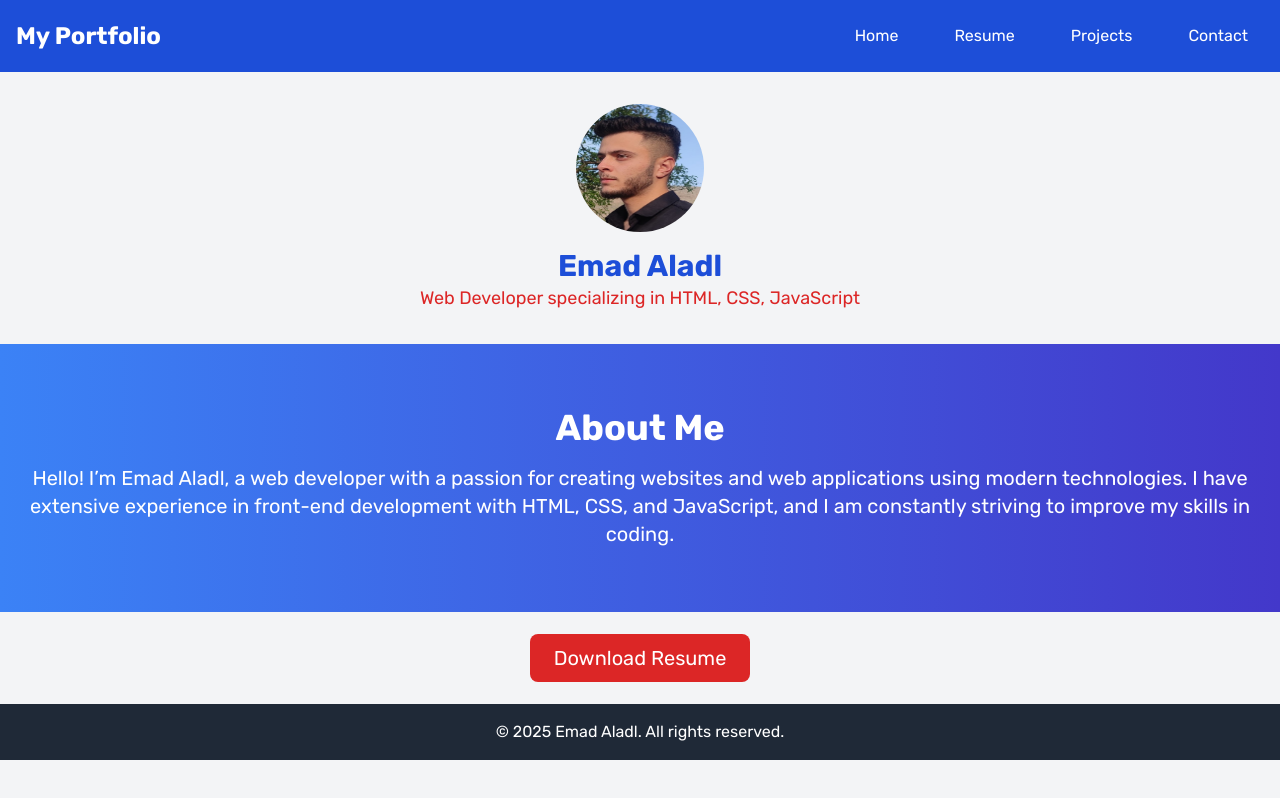
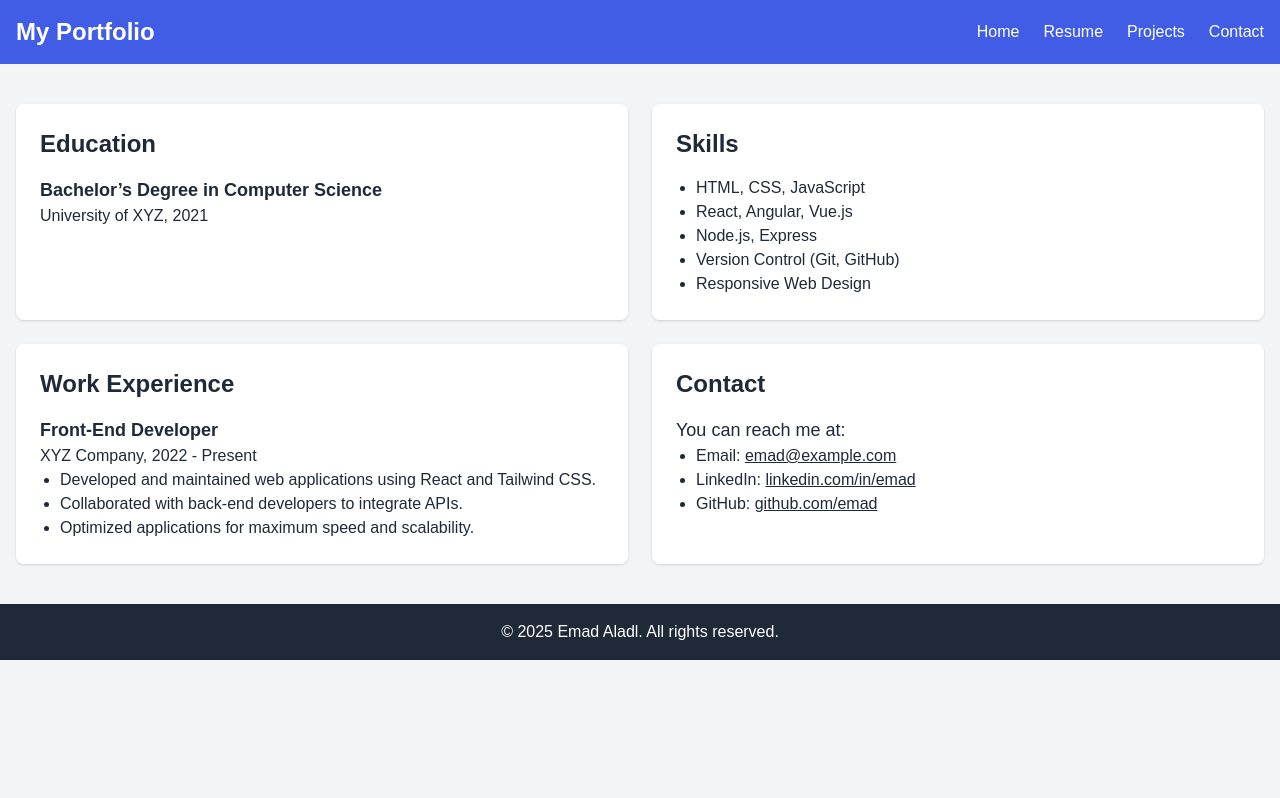
Before and after one commit to em0xad/resume_project, a plain HTML site: page resume.html in a window 1280 px wide. Drawn offline with nearby package versions, Linux system fonts and the light colour scheme.

Commit message:
resume edit

```diff
--- a/resume.html
+++ b/resume.html
@@ -1,31 +1,11 @@
 <!DOCTYPE html>
 <html lang="en">
 <head>
-  <meta charset="UTF-8" />
-  <meta name="viewport" content="width=device-width, initial-scale=1.0"/>
-  <title>Personal Website</title>
-  <link rel="stylesheet" href="styles.css" />
-  <link href="https://fonts.googleapis.com/css2?family=Rubik:wght@400;500;700&display=swap" rel="stylesheet" />
-  <script src="https://cdn.tailwindcss.com"></script>
-
-  <!-- Customize Tailwind colors -->
-  <script>
-    tailwind.config = {
-      theme: {
-        extend: {
-          fontFamily: {
-            rubik: ["Rubik", "sans-serif"],
-          },
-          colors: {
-            primary: "#1D4ED8",     // Blue-700
-            "primary-dark": "#1E40AF",
-            secondary: "#DC2626",   // Red-600
-            tertiary: "#991B1B",    // Red-800
-          },
-        },
-      },
-    };
-  </script>
+  <meta charset="UTF-8">
+  <meta name="viewport" content="width=device-width, initial-scale=1.0">
+  <title>Resume</title>
+  <link href="https://cdn.jsdelivr.net/npm/tailwindcss@2.2.19/dist/tailwind.min.css" rel="stylesheet">
+  <link rel="stylesheet" href="styles.css">
 </head>
 <body class="font-rubik bg-gray-100 text-gray-800">
 
@@ -33,55 +13,86 @@
   <nav class="bg-primary p-4">
     <div class="container mx-auto flex justify-between items-center">
       <a href="index.html" class="text-white text-2xl font-bold">My Portfolio</a>
-
-      <!-- Hamburger Icon for Mobile -->
-      <div class="md:hidden">
-        <button id="menu-toggle" class="text-white focus:outline-none">
-          <svg class="w-6 h-6" fill="none" stroke="currentColor" viewBox="0 0 24 24"
-               xmlns="http://www.w3.org/2000/svg">
-            <path stroke-linecap="round" stroke-linejoin="round" stroke-width="2"
-                  d="M4 6h16M4 12h16M4 18h16"/>
-          </svg>
-        </button>
-      </div>
-
-      <!-- Menu Items -->
-      <ul id="menu"
-          class="hidden md:flex md:space-x-6 flex-col md:flex-row absolute md:static bg-primary md:bg-transparent top-16 left-0 w-full md:w-auto text-center md:text-left z-50">
-        <li><a href="index.html" class="block px-4 py-2 text-white hover:bg-primary-dark">Home</a></li>
-        <li><a href="resume.html" class="block px-4 py-2 text-white hover:bg-primary-dark">Resume</a></li>
-        <li><a href="projects.html" class="block px-4 py-2 text-white hover:bg-primary-dark">Projects</a></li>
-        <li><a href="contact.html" class="block px-4 py-2 text-white hover:bg-primary-dark">Contact</a></li>
+      <ul class="flex space-x-6">
+        <li><a href="index.html" class="text-white hover:text-secondary transition duration-300">Home</a></li>
+        <li><a href="resume.html" class="text-white hover:text-secondary transition duration-300">Resume</a></li>
+        <li><a href="projects.html" class="text-white hover:text-secondary transition duration-300">Projects</a></li>
+        <li><a href="contact.html" class="text-white hover:text-secondary transition duration-300">Contact</a></li>
       </ul>
     </div>
   </nav>
 
-  <!-- Header Section -->
-  <div class="container mx-auto text-center p-8">
-    <img src="images/e.jpg" alt="Profile Picture" class="rounded-full w-32 h-32 mx-auto mb-4" loading="lazy" />
-    <h1 class="text-3xl text-primary font-bold">Emad Aladl</h1>
-    <p class="text-lg text-secondary">Web Developer specializing in HTML, CSS, JavaScript</p>
+  <!-- Cards Container -->
+  <div class="container mx-auto py-10 grid grid-cols-1 md:grid-cols-2 lg:grid-cols-2 gap-6 px-4">
+
+    <!-- Card Template -->
+    <div class="rounded-lg shadow transition-transform transform hover:scale-105 overflow-hidden">
+      <div
+        class="bg-white transition-colors duration-300 p-6 h-full"
+        style="transition: background 0.5s ease;"
+        onmouseover="this.style.background='linear-gradient(to right, #12c2e9, #e64157)'; this.style.color='white';"
+        onmouseout="this.style.background='white'; this.style.color='black';"
+      >
+        <h2 class="text-2xl font-semibold mb-4">Education</h2>
+        <p class="text-lg"><strong>Bachelor’s Degree in Computer Science</strong></p>
+        <p>University of XYZ, 2021</p>
+      </div>
+    </div>
+
+    <div class="rounded-lg shadow transition-transform transform hover:scale-105 overflow-hidden">
+      <div
+        class="bg-white transition-colors duration-300 p-6 h-full"
+        style="transition: background 0.5s ease;"
+        onmouseover="this.style.background='linear-gradient(to right, #12c2e9, #e64157)'; this.style.color='white';"
+        onmouseout="this.style.background='white'; this.style.color='black';"
+      >
+        <h2 class="text-2xl font-semibold mb-4">Skills</h2>
+        <ul class="list-disc pl-5">
+          <li>HTML, CSS, JavaScript</li>
+          <li>React, Angular, Vue.js</li>
+          <li>Node.js, Express</li>
+          <li>Version Control (Git, GitHub)</li>
+          <li>Responsive Web Design</li>
+        </ul>
+      </div>
+    </div>
+
+    <div class="rounded-lg shadow transition-transform transform hover:scale-105 overflow-hidden">
+      <div
+        class="bg-white transition-colors duration-300 p-6 h-full"
+        style="transition: background 0.5s ease;"
+        onmouseover="this.style.background='linear-gradient(to right, #12c2e9, #e64157)'; this.style.color='white';"
+        onmouseout="this.style.background='white'; this.style.color='black';"
+      >
+        <h2 class="text-2xl font-semibold mb-4">Work Experience</h2>
+        <p class="text-lg"><strong>Front-End Developer</strong></p>
+        <p>XYZ Company, 2022 - Present</p>
+        <ul class="list-disc pl-5">
+          <li>Developed and maintained web applications using React and Tailwind CSS.</li>
+          <li>Collaborated with back-end developers to integrate APIs.</li>
+          <li>Optimized applications for maximum speed and scalability.</li>
+        </ul>
+      </div>
+    </div>
+
+    <div class="rounded-lg shadow transition-transform transform hover:scale-105 overflow-hidden">
+      <div
+        class="bg-white transition-colors duration-300 p-6 h-full"
+        style="transition: background 0.5s ease;"
+        onmouseover="this.style.background='linear-gradient(to right, #12c2e9, #e64157)'; this.style.color='white';"
+        onmouseout="this.style.background='white'; this.style.color='black';"
+      >
+        <h2 class="text-2xl font-semibold mb-4">Contact</h2>
+        <p class="text-lg">You can reach me at:</p>
+        <ul class="list-disc pl-5">
+          <li>Email: <a href="mailto:emad@example.com" class="underline">emad@example.com</a></li>
+          <li>LinkedIn: <a href="https://linkedin.com/in/emad" class="underline">linkedin.com/in/emad</a></li>
+          <li>GitHub: <a href="https://github.com/emad" class="underline">github.com/emad</a></li>
+        </ul>
+      </div>
+    </div>
+
   </div>
-
-  <!-- About Section -->
-  <section class="bg-gradient-to-r from-blue-500 to-indigo-700 text-white py-16">
-    <div class="container mx-auto text-center">
-      <h2 class="text-4xl font-extrabold mb-4">About Me</h2>
-      <p class="text-xl px-4">
-        Hello! I’m Emad Aladl, a web developer with a passion for creating websites and web applications using modern technologies.
-        I have extensive experience in front-end development with HTML, CSS, and JavaScript, and I am constantly striving to improve my skills in coding.
-      </p>
-    </div>
-  </section>
-
-  <!-- Resume Download -->
-  <section class="text-center py-8">
-    <div class="container mx-auto">
-      <a href="resume/emad_aladl.pdf" class="bg-secondary text-white px-6 py-3 rounded-lg text-xl hover:bg-tertiary transition duration-300">
-        Download Resume
-      </a>
-    </div>
-  </section>
 
   <!-- Footer -->
   <footer class="bg-gray-800 text-white py-4">
@@ -90,18 +101,5 @@
     </div>
   </footer>
 
-  <!-- Fix: Safe script for menu toggle -->
-  <script>
-    window.addEventListener("DOMContentLoaded", () => {
-      const menuToggle = document.getElementById('menu-toggle');
-      const menu = document.getElementById('menu');
-      if (menuToggle && menu) {
-        menuToggle.addEventListener('click', () => {
-          menu.classList.toggle('hidden');
-        });
-      }
-    });
-  </script>
-
 </body>
 </html>
```
